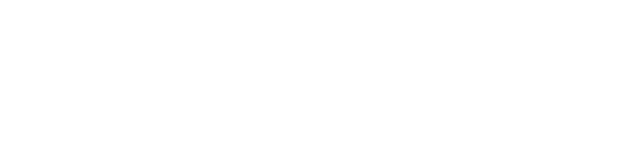
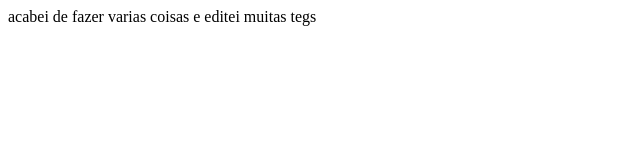
Before and after one commit to Matheusilva04/Cozinhapop, a plain HTML site: page index.html in a window 1280 px wide. Shown: the whole page, without its empty margins (0-640 px from the left). Drawn offline with Linux system fonts and the light colour scheme.

```diff
--- a/index.html
+++ b/index.html
@@ -8,6 +8,7 @@
 </head>
 <body>
 
+ acabei de fazer varias coisas e editei muitas tegs
 
 
 
```
